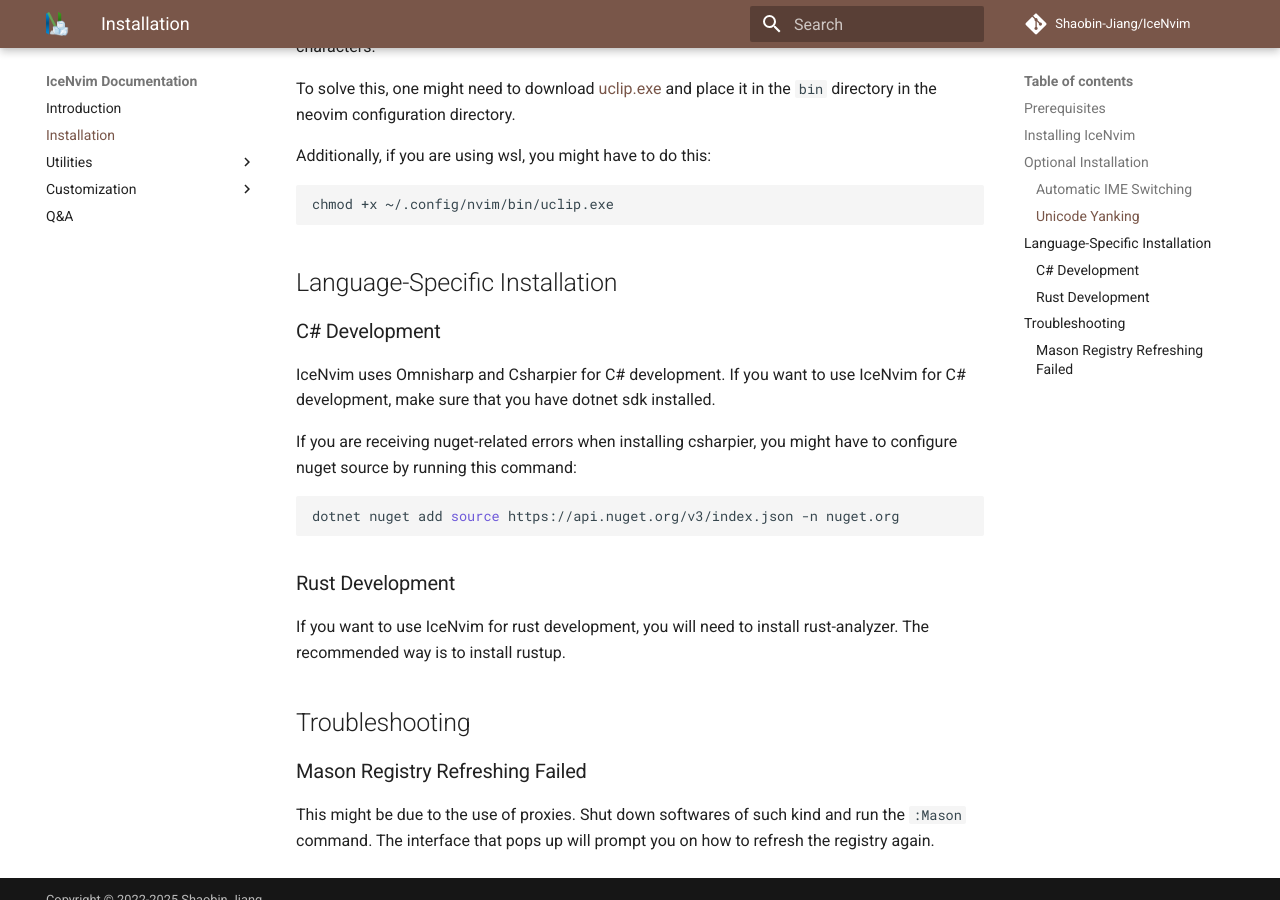
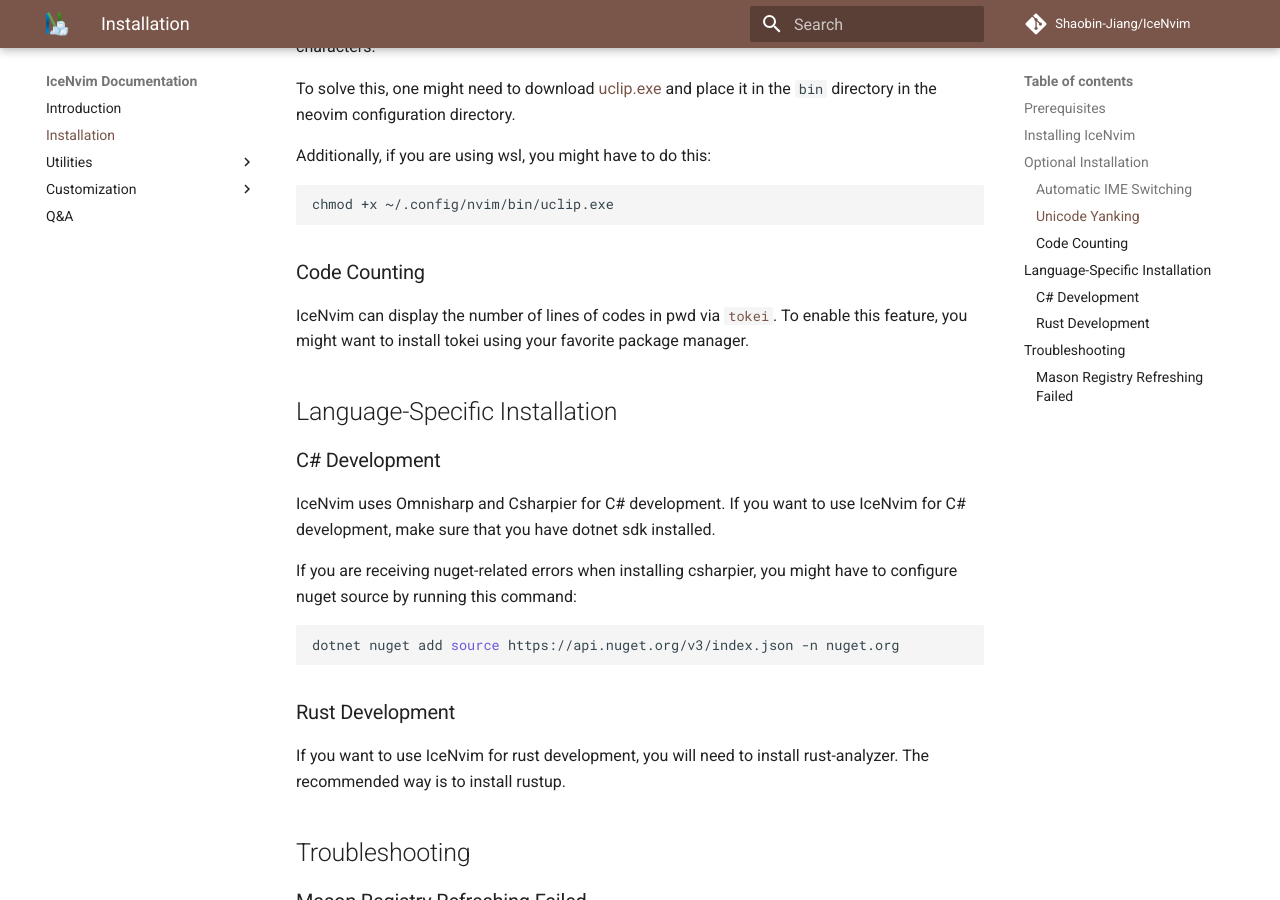
Before and after one commit to Shaobin-Jiang/ice-nvim-doc, an MkDocs documentation site: the page built from docs/installation.md, in a window 1280 px wide and 900 px high, scrolled down 2799 px. Built offline with MkDocs 1.6.1 and Material for MkDocs 9.7.7, drawn with Linux system fonts in a browser that asks for light colours; comment, search, counter and statistics services are not loaded.

Commit message:
update doc on IceTokei command

````diff
--- a/docs/installation.md
+++ b/docs/installation.md
@@ -105,6 +105,10 @@
 chmod +x ~/.config/nvim/bin/uclip.exe
 ```
 
+### Code Counting
+
+IceNvim can display the number of lines of codes in pwd via [`tokei`](https://github.com/XAMPPRocky/tokei). To enable this feature, you might want to install tokei using your favorite package manager.
+
 ## Language-Specific Installation
 
 ### C\# Development
````
Also changed, not shown: docs/utilities/commands.md (+1 -0 lines).
